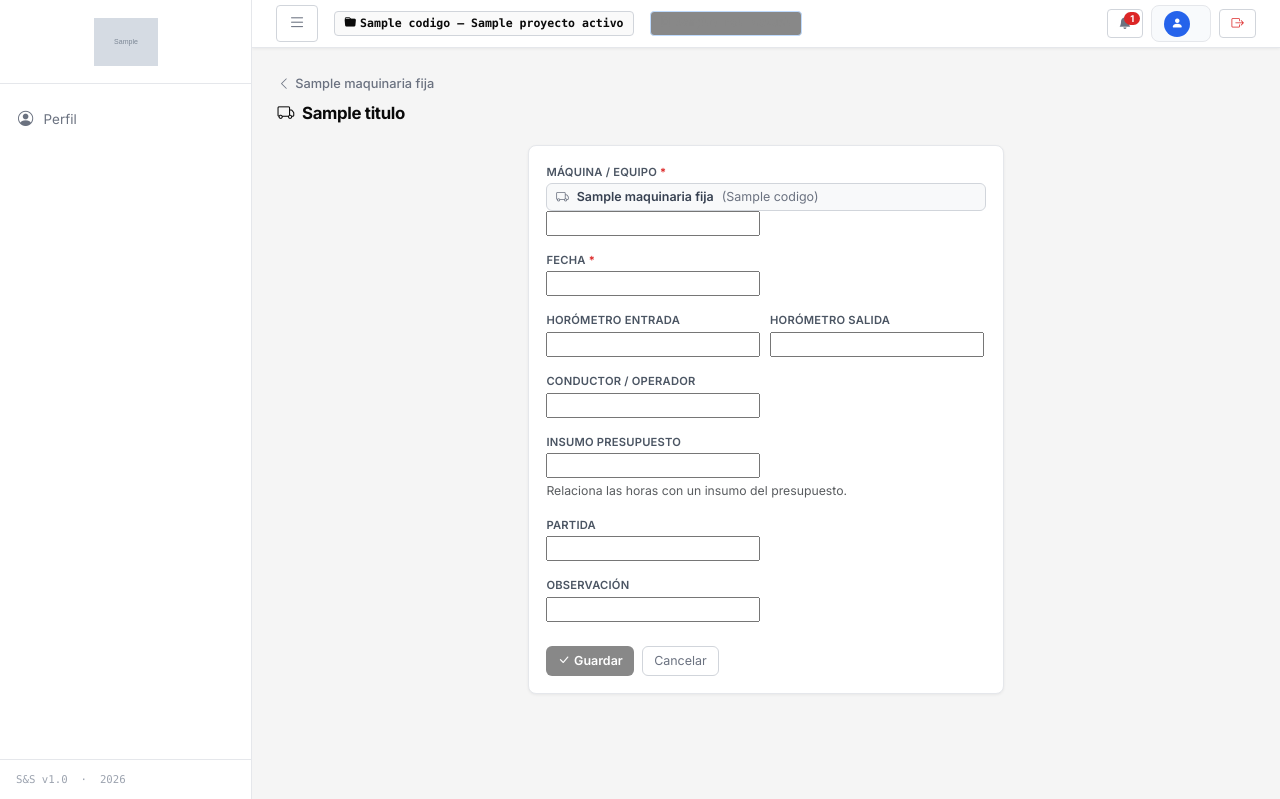
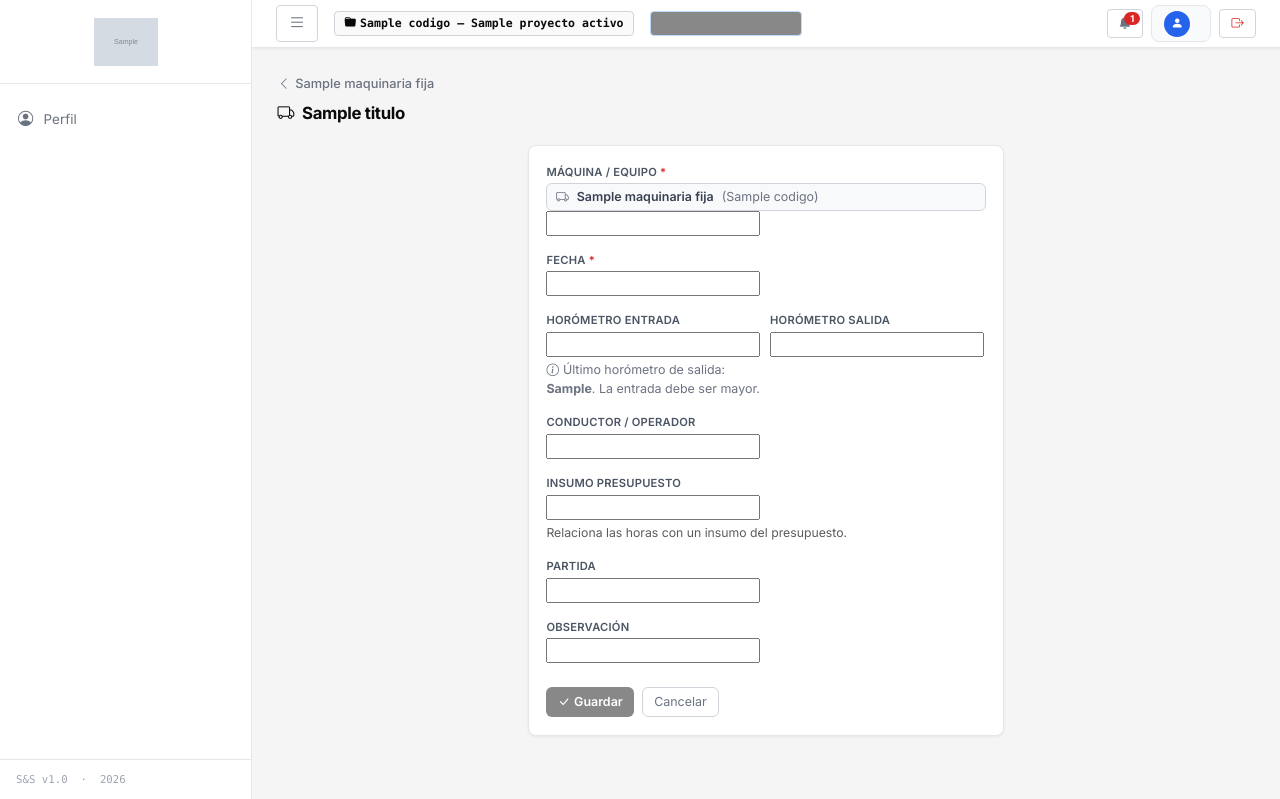
Before and after one commit to harri28/structure, a Django app: template templates/maquinaria/maq_registro_form.html in a window 1280 px wide. Shown: the top 799 px of the page. Run offline with Django 5.2, Linux system fonts and the light colour scheme; the template is opened without the code that fills it: most values are stand-ins (such as "Sample title", 1, 10 or a date in 2020); grey boxes marked "Sample" are stand-in pictures; form fields are guessed from the names that the template uses.

Commit message:
Maquinaria parte: hint y validación de horómetro entrada > último registrado
Server-side ya tenía la validación (RegistroMaquinariaForm.clean checa entrada > MAX(hora_salida) de otros registros de la misma máquina y bloquea; para el turno 01 no hay previo, no bloquea). Se agrega el feedback visible y client-side:

- Vistas maq_registro_crear y maq_registro_editar calculan ultimo_horometro (excluye el actual al editar) y lo pasan al template.
- Template muestra un hint "Último horómetro de salida: X. La entrada debe ser mayor." debajo del input entrada cuando hay un valor.
- JS: validación en vivo con setCustomValidity + reportValidity sobre el input entrada; bloquea el submit si entrada ≤ último registrado.

Co-Authored-By: Claude Opus 4.7 <noreply@anthropic.com>

```diff
--- a/templates/maquinaria/maq_registro_form.html
+++ b/templates/maquinaria/maq_registro_form.html
@@ -60,6 +60,12 @@
             <div class="col-6">
               <label class="form-label fw-semibold">Horómetro entrada</label>
               {{ form.hora_entrada }}
+              {% if ultimo_horometro is not None %}
+              <div class="text-muted mt-1" style="font-size:.78rem" id="hint-ultimo-horometro"
+                   data-ultimo="{{ ultimo_horometro }}">
+                <i class="bi bi-info-circle me-1"></i>Último horómetro de salida: <strong>{{ ultimo_horometro }}</strong>. La entrada debe ser mayor.
+              </div>
+              {% endif %}
               {% for e in form.hora_entrada.errors %}<div class="text-danger mt-1" style="font-size:.83rem">{{ e }}</div>{% endfor %}
             </div>
             <div class="col-6">
@@ -119,6 +125,22 @@ const salida  = document.querySelector('[name$="hora_salida"]');
 const preview = document.getElementById('horas-preview');
 const previewTxt = document.getElementById('horas-preview-txt');
 
+// Último horómetro de salida registrado para esta máquina (del context del server)
+const hint = document.getElementById('hint-ultimo-horometro');
+const ULTIMO_HOROMETRO = hint ? parseFloat(hint.getAttribute('data-ultimo')) : NaN;
+
+function validarEntrada() {
+  if (!entrada || entrada.value === '') { entrada.setCustomValidity(''); return; }
+  const he = parseFloat(entrada.value);
+  if (isNaN(he)) { entrada.setCustomValidity(''); return; }
+  if (!isNaN(ULTIMO_HOROMETRO) && he <= ULTIMO_HOROMETRO) {
+    entrada.setCustomValidity('El horómetro de entrada debe ser mayor a ' + ULTIMO_HOROMETRO + ' (último registrado para esta máquina).');
+    entrada.reportValidity();
+  } else {
+    entrada.setCustomValidity('');
+  }
+}
+
 function validarRango() {
   if (!entrada || !salida) return;
   if (entrada.value === '' || salida.value === '') { salida.setCustomValidity(''); return; }
@@ -134,6 +156,7 @@ function validarRango() {
 }
 
 function calcularHoras() {
+  validarEntrada();
   validarRango();
   if (!entrada || !salida || entrada.value === '' || salida.value === '') { preview.style.display = 'none'; return; }
   const he = parseFloat(entrada.value);
@@ -144,7 +167,13 @@ function calcularHoras() {
   previewTxt.textContent = diff.toFixed(2);
   preview.style.display = 'block';
 }
-if (entrada) { entrada.addEventListener('change', calcularHoras); entrada.addEventListener('input', validarRango); }
-if (salida)  { salida.addEventListener('change', calcularHoras);  salida.addEventListener('input', validarRango); }
+if (entrada) {
+  entrada.addEventListener('change', calcularHoras);
+  entrada.addEventListener('input', function () { validarEntrada(); validarRango(); });
+}
+if (salida)  {
+  salida.addEventListener('change', calcularHoras);
+  salida.addEventListener('input', validarRango);
+}
 </script>
 {% endblock %}
```
Also changed, not shown: apps/maquinaria/views.py (+29 -8 lines).
